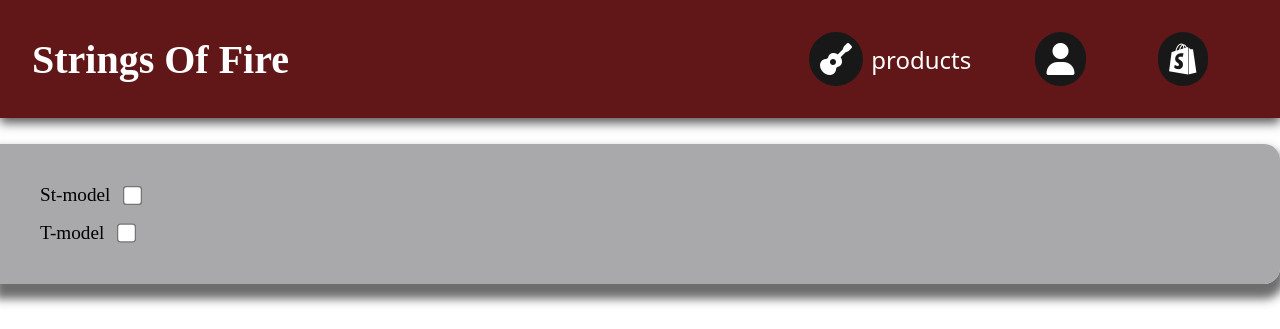
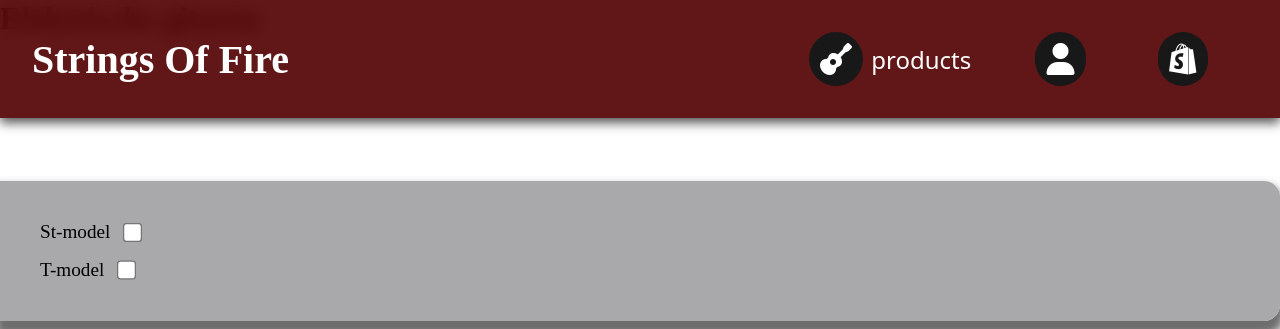
Before and after one commit to Jairo-Lopez-Navarrete/werkpakket, a website: page overzichtspagina.html in a window 1280 px wide. Shown: the top 329 px of the page. Drawn offline with Linux system fonts and the light colour scheme.

Commit message:
werkpakket 1 web expert 1- aanpassingen 20

```diff
--- a/overzichtspagina.html
+++ b/overzichtspagina.html
@@ -17,6 +17,10 @@
         <li class="list-item"><a class="list-link" href="#"><i class="user logo fa-brands fa-shopify"></i></a></li>
     </ul>
 </nav>
+
+<header>
+    <h1>Elektrische gitaren</h1>
+</header>
 
 <section>
     <div class="filter">
```
